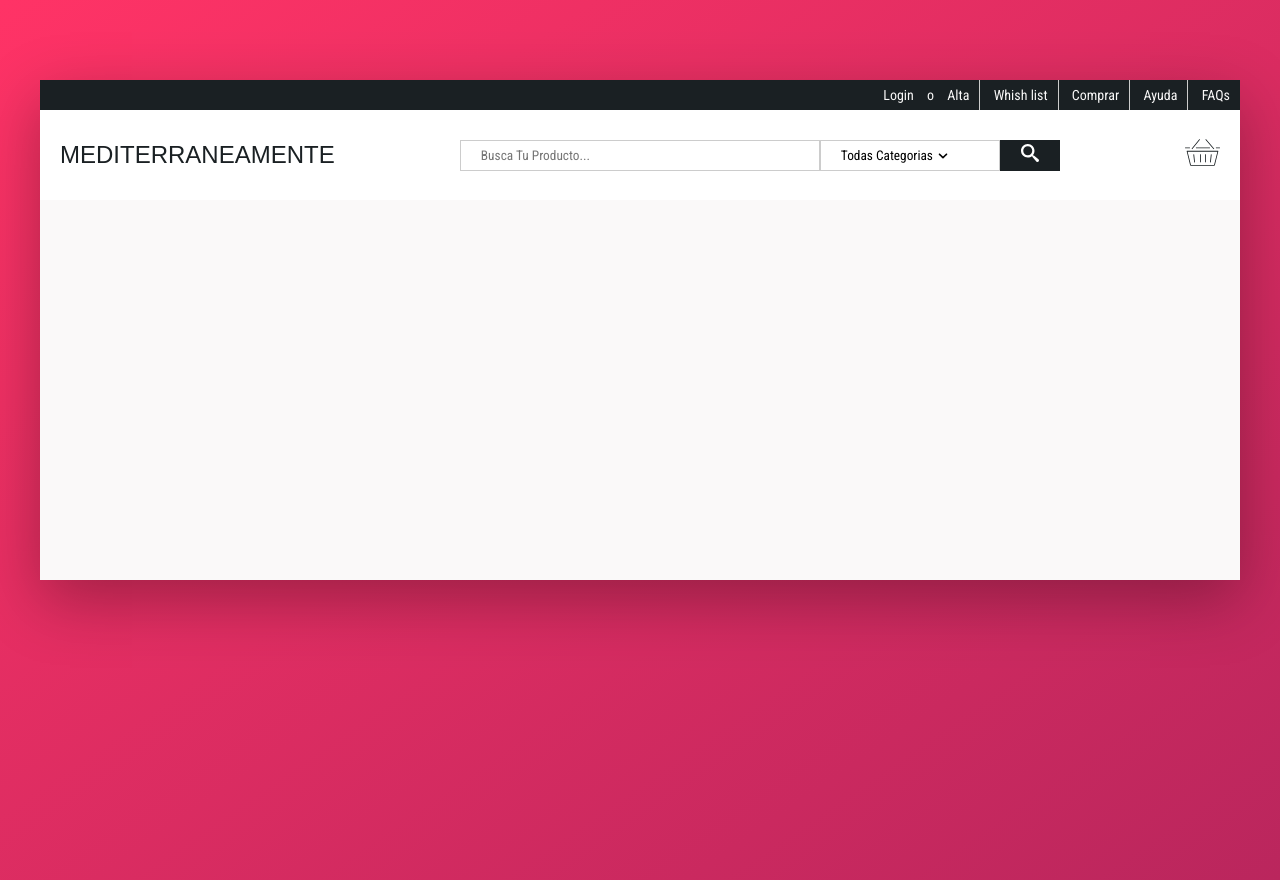
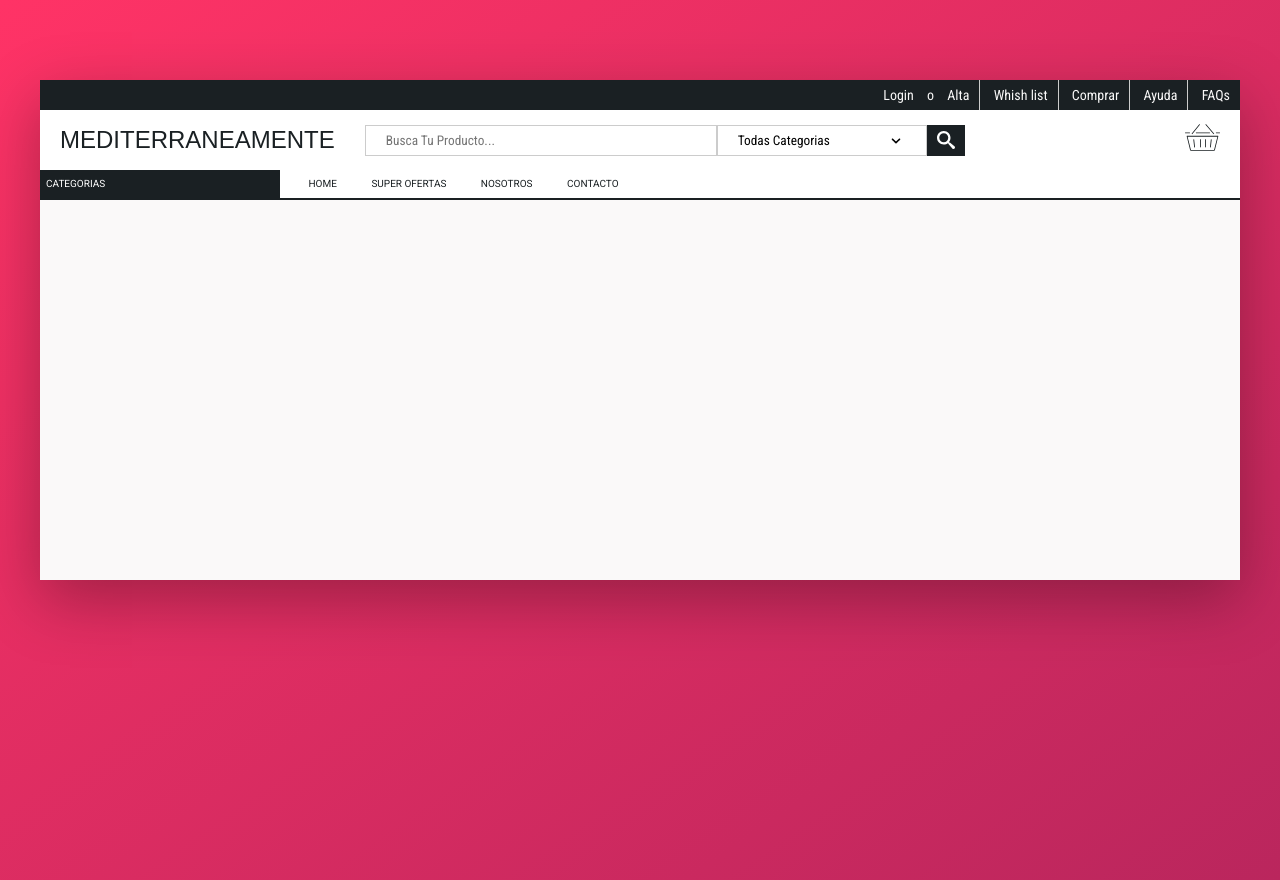
Before and after one commit to TomasMoratoPerezPorro/E-comerce, a website: page index.html in a window 1280 px wide. Drawn offline with Linux system fonts and the light colour scheme; a web font is replaced by a local one.

Commit message:
Menu-top Component

```diff
--- a/index.html
+++ b/index.html
@@ -89,6 +89,38 @@
             </svg>
           </div>
         </div>
+
+        <div class="menu-top">
+          <nav class="menu-top__nav">
+            <ul class="menu-top__ul">
+              <li class="menu-top__item menu-top__item--active">
+                <a href="" class="menu-top__link">
+                  <span>Categorias</span>
+                </a>
+              </li>
+              <li class="menu-top__item menu-top__item">
+                <a href="" class="menu-top__link">
+                  <span>Home</span>
+                </a>
+              </li>
+              <li class="menu-top__item menu-top__item">
+                <a href="" class="menu-top__link">
+                  <span>Super Ofertas</span>
+                </a>
+              </li>
+              <li class="menu-top__item menu-top__item">
+                <a href="" class="menu-top__link">
+                  <span>Nosotros</span>
+                </a>
+              </li>
+              <li class="menu-top__item menu-top__item">
+                <a href="" class="menu-top__link">
+                  <span>Contacto</span>
+                </a>
+              </li>
+            </ul>
+          </nav>
+        </div>
       </header>
 
       <div class="content"></div>
--- a/sass/_components.scss
+++ b/sass/_components.scss
@@ -55,7 +55,8 @@
 .search {
   flex: 0 0 50%;
   display: flex;
-  align-items: center;
+  margin-left: 3rem;
+  align-items: stretch;
   justify-content: start;
   font-size: 1.5rem;
 
@@ -65,7 +66,7 @@
     font-family: 'Roboto Condensed', sans-serif;
     padding: 0.7rem 2rem;
     width: 60%;
-    height: 100%;
+    /* height: 100%; */
     color: inherit;
     /* background-color: var(--color-grey-light-4); */
     border: 1px solid var(--color-grey-light-4);
@@ -77,11 +78,14 @@
   }
 
   &__dropdown-btn {
-    width: 30%;
+    flex: 0 0 35%;
     padding: 0.7rem 2rem;
     border: 1px solid var(--color-grey-light-4);
     background-color: var(--color-white);
     display: flex;
+    flex-direction: row;
+    align-items: center;
+
     &:focus {
       outline: none;
       border: 1px solid var(--color-black-1);
@@ -92,11 +96,13 @@
     }
 
     &__icon {
+      margin-left: auto;
       height: 1.5rem;
       width: 2rem;
       fill: var(--color-grey-dark-3);
     }
   }
+
   &__dropdown-content {
     display: none;
     position: relative;
@@ -106,12 +112,15 @@
   }
 
   &__button {
-    width: 10%;
+    flex: 0 0 5%;
+    /* width: 10%; */
     padding: 0.4rem;
-    height: 100%;
     font-size: 1.8rem;
     border: none;
     background-color: var(--color-black-1);
+    display: flex;
+    align-items: center;
+    justify-content: center;
 
     &:focus {
       outline: none;
@@ -133,11 +142,68 @@
 // SHOPPING CARD
 
 .shoping-logo {
+  margin-left: auto;
   margin-right: 2rem;
+  transition: all 0.2s;
 
   &__icon {
     fill: var(--color-black-1);
     height: 3.5rem;
     width: 3.5rem;
   }
+
+  &:hover {
+    transform: scale(1.2);
+  }
 }
+
+////////////////////////////////////////
+// MENU TOP
+
+.menu-top {
+  /* padding: 0.6rem; */
+  border-bottom: 2px solid var(--color-black-1);
+
+  &__nav {
+    width: 100%;
+    display: flex;
+    flex-direction: row;
+    justify-content: flex-start;
+    align-content: center;
+  }
+
+  &__ul {
+    width: 100%;
+  }
+
+  &__item {
+    display: inline-flex;
+    flex-direction: row;
+    justify-content: flex-start;
+    margin-right: 2rem;
+    padding: 0.6rem;
+    /* display: inline-block; */
+    color: var(--color-black-1);
+
+    &:first-of-type {
+      width: 20%;
+    }
+
+    &--active {
+      color: var(--color-white);
+      background-color: var(--color-black-1);
+    }
+  }
+
+  &__link:link,
+  &__link:visited {
+    color: inherit;
+    text-decoration: none;
+    position: relative;
+    text-transform: uppercase;
+
+    & > *:hover {
+      color: var(--color-grey-light-4);
+    }
+  }
+}
--- a/sass/_layout.scss
+++ b/sass/_layout.scss
@@ -40,9 +40,13 @@
   background-color: var(--color-white);
   display: flex;
   flex: 1;
-  justify-content: space-between;
+  justify-content: flex-start;
   align-items: center;
   flex-direction: row;
+}
+
+.menu-top {
+  width: 100%;
 }
 
 .content {
```
Also changed, not shown: dist/css/main.css.
